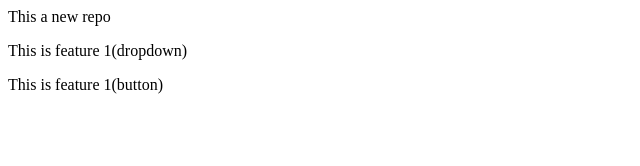
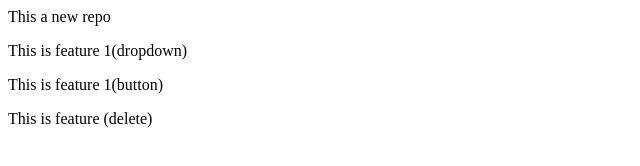
Before and after one commit to PixaQui/localrepo, a plain HTML site: page index.html in a window 1280 px wide. Shown: the whole page, without its empty margins (0-640 px from the left). Drawn offline with Linux system fonts and the light colour scheme.

Commit message:
Added delete

```diff
--- a/index.html
+++ b/index.html
@@ -1,3 +1,4 @@
 <p>This a new repo</p>
 <p>This is feature 1(dropdown)</p>
 <p>This is feature 1(button)</p>
+<p>This is feature (delete)</p>
```
